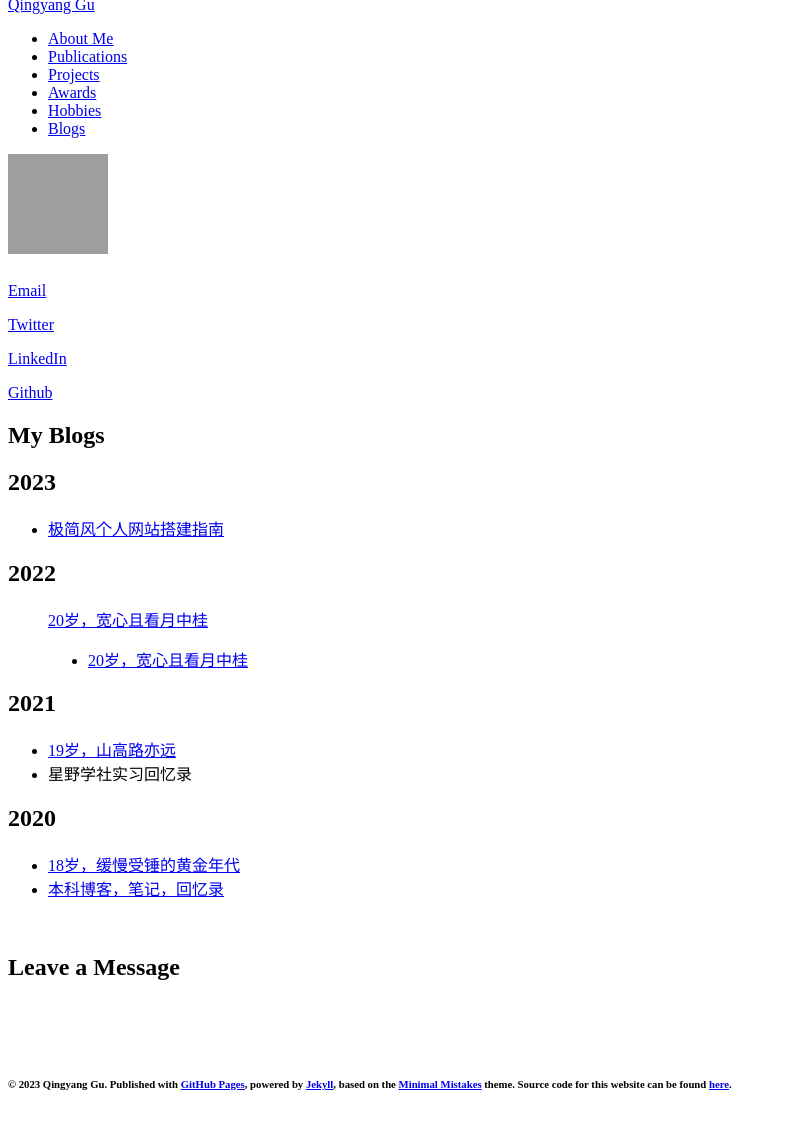
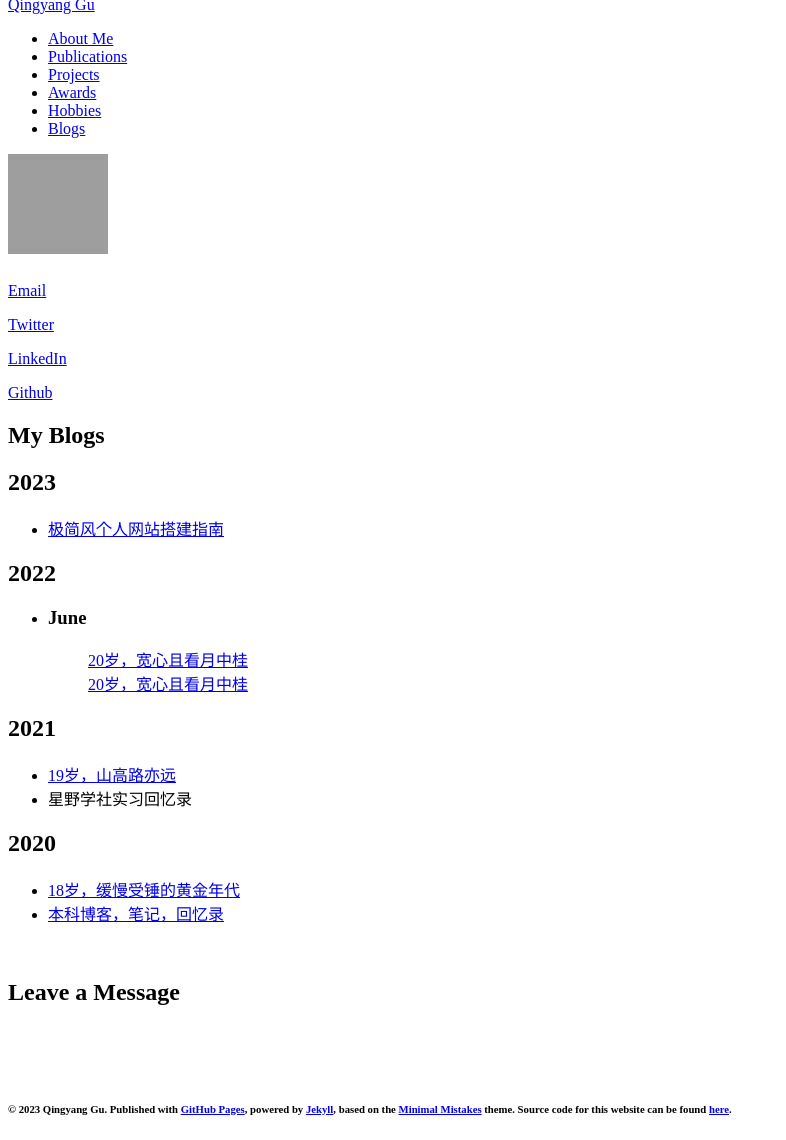
Before and after one commit to frankqgu/frankqgu.github.io, a Jekyll site: the page built from blogs.md, in a window 1280 px wide, cut to the strip 112-1252 px from the top of the page. Shown: the whole strip, without its empty margins (0-786 px from the left). Built offline with Jekyll 4.4.1, drawn with Linux system fonts in a browser that asks for light colours; nearby versions of some CDN libraries; comment, search, counter and statistics services are not loaded; before the commit the page ends 1227 px from its top, so only the background shows below that.

Commit message:
Update blogs.md

```diff
--- a/blogs.md
+++ b/blogs.md
@@ -12,9 +12,10 @@ title: Blogs
 - [极简风个人网站搭建指南](https://caihanlin.com/blogs/web)
 
 ## 2022
+
+- ### June<br>
 > [20岁，宽心且看月中桂](https://caihanlin.com/blogs/20yrs)<br>
-- [20岁，宽心且看月中桂](https://caihanlin.com/blogs/20yrs)<br>
-
+[20岁，宽心且看月中桂](https://caihanlin.com/blogs/20yrs)
 
 ## 2021
 
```
